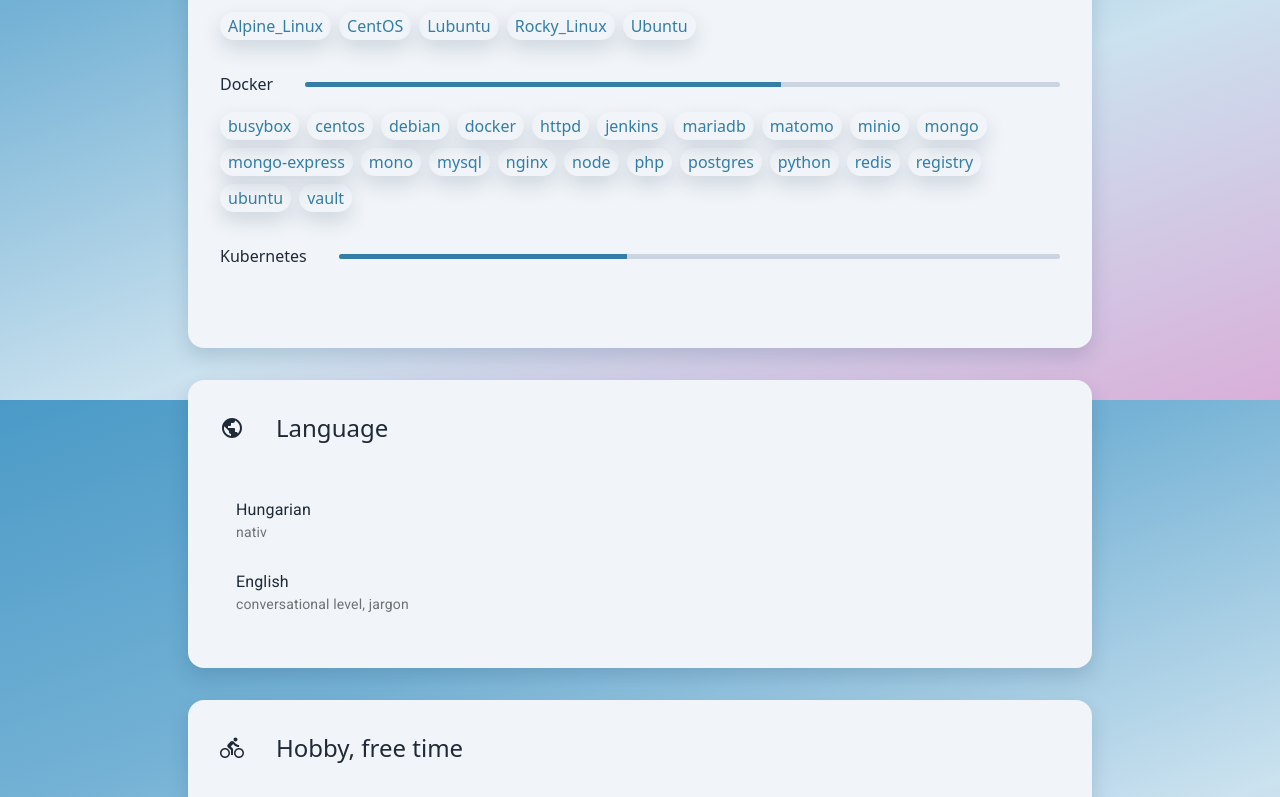
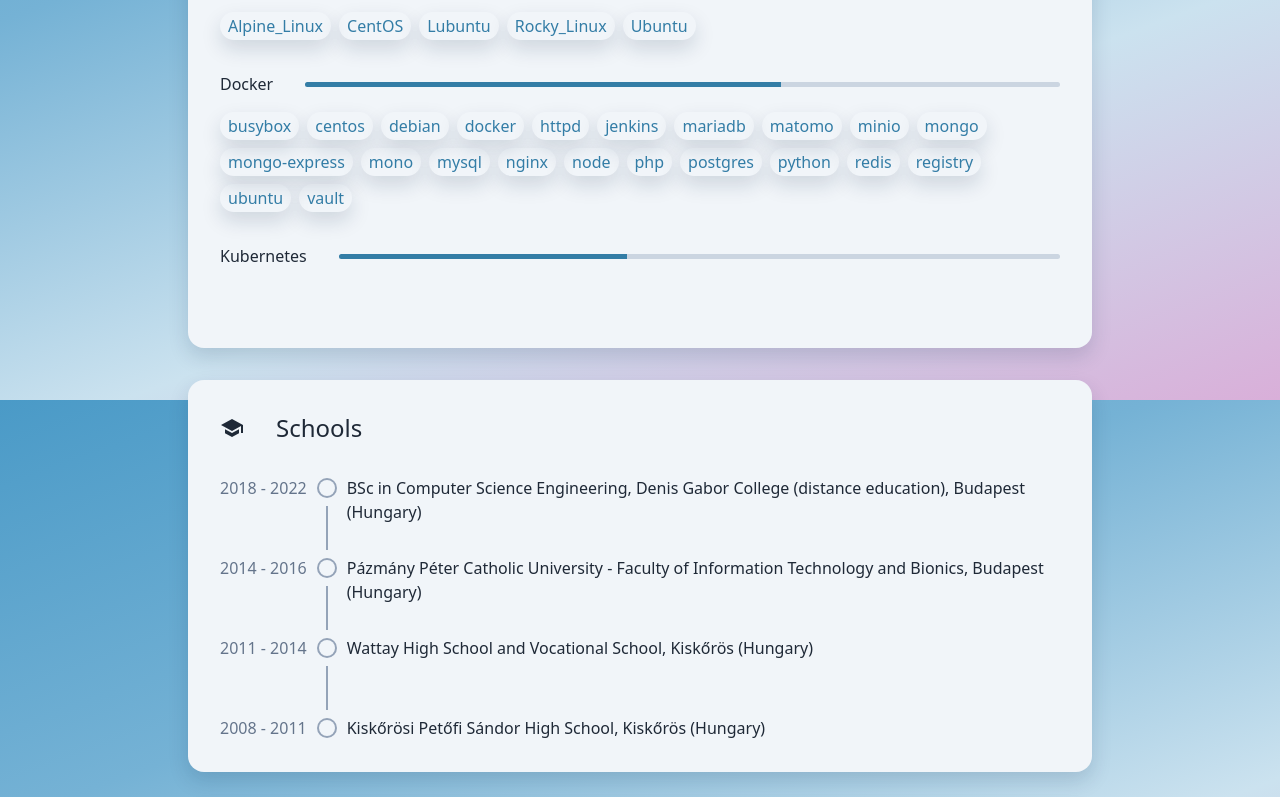
Before and after one commit to danikova/online-cv, a React (Vite) app: page / in a window 1280 px wide. Shown: the part 2000-2797 px from the top of the page. Built offline with nearby package versions, Linux system fonts and the light colour scheme.

Commit message:
school section refact

```diff
--- a/src/@components/Timeline.tsx
+++ b/src/@components/Timeline.tsx
@@ -4,6 +4,7 @@ type TimelineItemProps = {
   children: ReactElement | ReactElement[]
   oppContent: ReactElement
   last?: boolean
+  className?: string
 }
 
 type TimelineProps = {
@@ -18,10 +19,10 @@ export default function Timeline({ children }: TimelineProps) {
   </div>
 }
 
-export function TimelineItem({ children, oppContent, last = false }: TimelineItemProps) {
+export function TimelineItem({ children, oppContent, last = false, className = '' }: TimelineItemProps) {
   return <>
-    <div className="min-h-[80px]">{oppContent}</div>
-    <div className="min-h-[80px] flex flex-col items-center justify-start">
+    <div className={`min-h-[80px] ${className}`}>{oppContent}</div>
+    <div className={`min-h-[80px] flex flex-col items-center justify-start ${className}`}>
       <div className="w-full flex flex-[0_0_1.5rem] items-center justify-center">
         <div className="rounded-full h-4 w-4 ring-2 ring-slate-400" />
       </div>
@@ -29,7 +30,7 @@ export function TimelineItem({ children, oppContent, last = false }: TimelineIte
         <div className="h-4/5 w-[2px] bg-slate-400" />
       </div>}
     </div>
-    <div className="min-h-[80px]">
+    <div className={`min-h-[80px] ${className}`}>
       <div>{children}</div>
     </div>
   </>
--- a/src/@components/main/sections/SchoolSection.tsx
+++ b/src/@components/main/sections/SchoolSection.tsx
@@ -1,22 +1,7 @@
 import Section from './BaseSection';
 import SchoolIcon from '@material-ui/icons/School';
-
-import { Box, createStyles, makeStyles, Typography } from '@material-ui/core';
 import Timeline, { TimelineItem } from '@components/Timeline';
 import { FormattedMessage, useIntl } from 'react-intl';
-
-export const useStyles = makeStyles((theme) =>
-  createStyles({
-    schoolSectionRoot: {
-      '& .MuiTimelineOppositeContent-root': {
-        maxWidth: '100px',
-        paddingLeft: 0,
-        display: 'flex',
-        justifyContent: 'flex-start',
-      },
-    },
-  })
-);
 
 const sumScoolData = [
   {
@@ -38,30 +23,25 @@ const sumScoolData = [
 ];
 
 export function SchoolSection() {
-  const classes = useStyles();
   const intl = useIntl();
 
   return (
     <Section
-      // @ts-ignore
       icon={SchoolIcon}
       title={intl.formatMessage({ id: 'school.sectionTitle' })}
-      className={classes.schoolSectionRoot}
     >
       <Timeline>
         {sumScoolData.map((item, i) => (
           <TimelineItem
             key={`school-timeline-item-${i}`}
-            oppContent={<Typography color="textSecondary">{item.year}</Typography>}
-            content={
-              <Box>
-                <Typography>
-                  <FormattedMessage id={item.name} />
-                </Typography>
-              </Box>
-            }
+            oppContent={<span className='text-slate-500'>{item.year}</span>}
             last={sumScoolData.length - 1 === i}
-          />
+            className={`${sumScoolData.length - 1 === i ? 'min-h-min' : 'min-h-[60px]'}`}
+          >
+            <div>
+              <FormattedMessage id={item.name} />
+            </div>
+          </TimelineItem>
         ))}
       </Timeline>
     </Section>
--- a/src/@components/main/sections/WorkSection.tsx
+++ b/src/@components/main/sections/WorkSection.tsx
@@ -74,7 +74,7 @@ function WorkYears({ from, to, present = false }) {
   }), [fromDate, toDate])
 
   return (
-    <div>
+    <div className='text-slate-500'>
       <p>{fromStr}<span className="px-1">-</span>{present ? '' : toStr}</p>
       <p>{durationText}</p>
     </div>
--- a/src/@components/main/sections/index.tsx
+++ b/src/@components/main/sections/index.tsx
@@ -9,7 +9,7 @@ import HoverContainer from '@components/HoverContainer';
 const sectionList = [
   WorkSection,
   SkillsSection,
-  // SchoolSection,
+  SchoolSection,
   LanguagesSection,
   HobbySection
 ];
```
